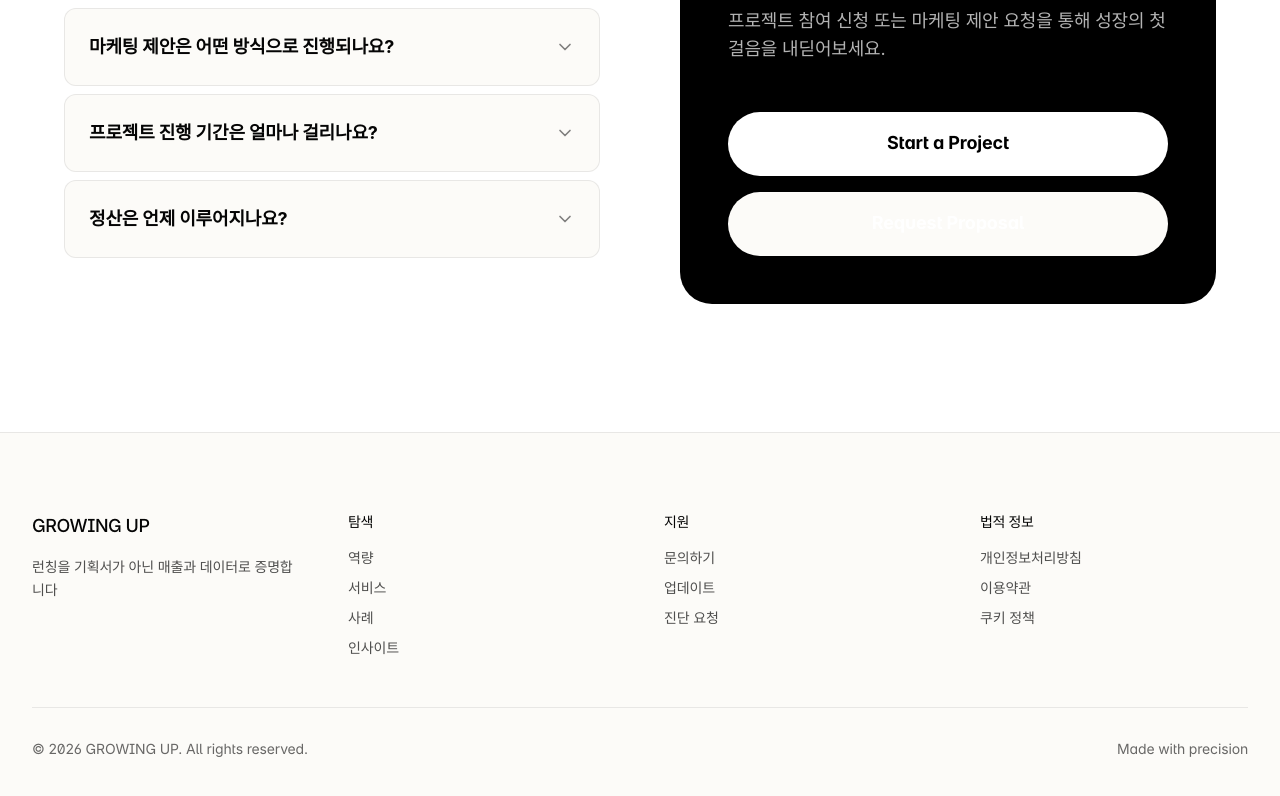
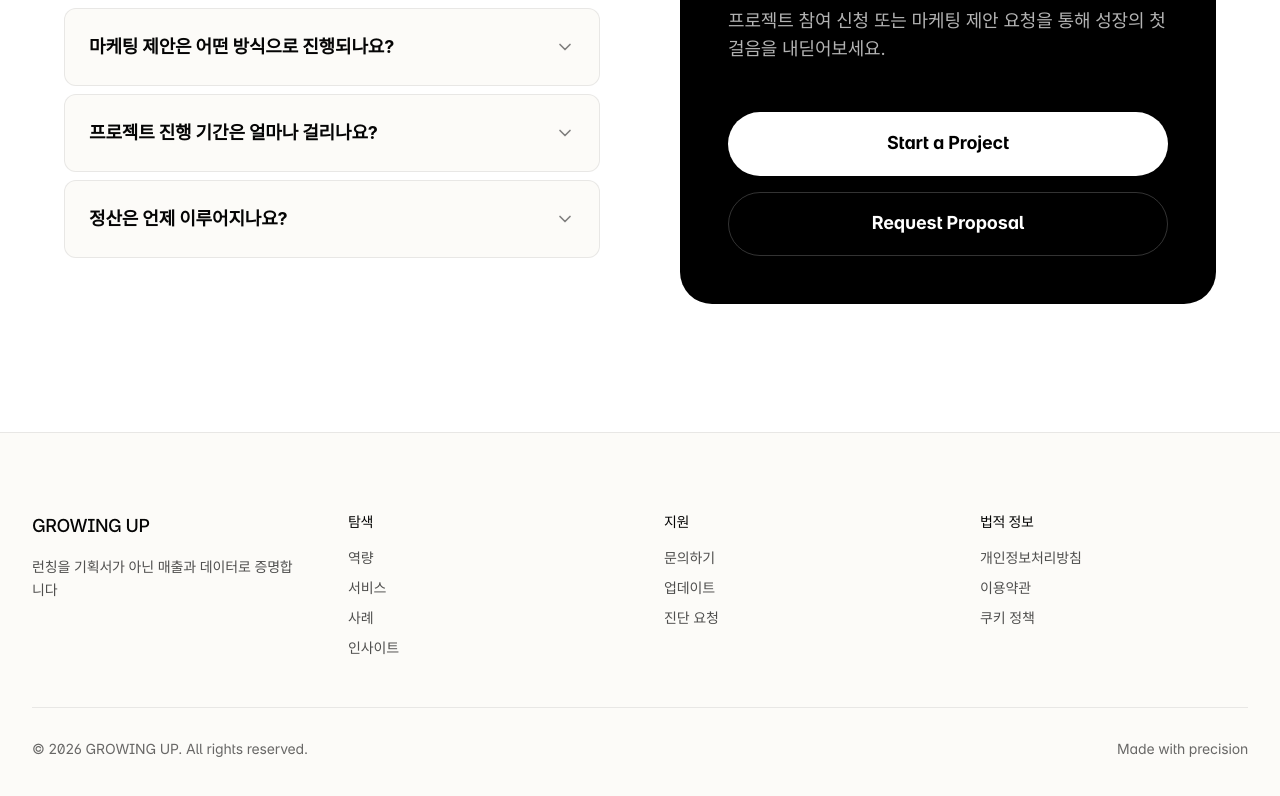
Before and after one commit to Haeseong-Kwon/growingup-homepage, a Next.js app: page / in a window 1280 px wide. Shown: the part 9655-10451 px from the top of the page. Built offline with nearby package versions, Linux system fonts and the light colour scheme; a web font is replaced by a local one.

Commit message:
제안받기 버튼 개선

```diff
--- a/src/app/(site)/page.tsx
+++ b/src/app/(site)/page.tsx
@@ -411,7 +411,7 @@ export default function HomePage() {
                   </Button>
                 </Magnetic>
                 <Magnetic strength={0.2}>
-                  <Button asChild size="lg" variant="outline" className="h-16 text-lg font-bold border-white/20 text-white hover:bg-white/10 rounded-full w-full">
+                  <Button asChild size="lg" variant="outline" className="h-16 text-lg font-bold border-white/20 text-white bg-transparent hover:bg-white/10 rounded-full w-full">
                     <Link href="/proposal">Request Proposal</Link>
                   </Button>
                 </Magnetic>
```
